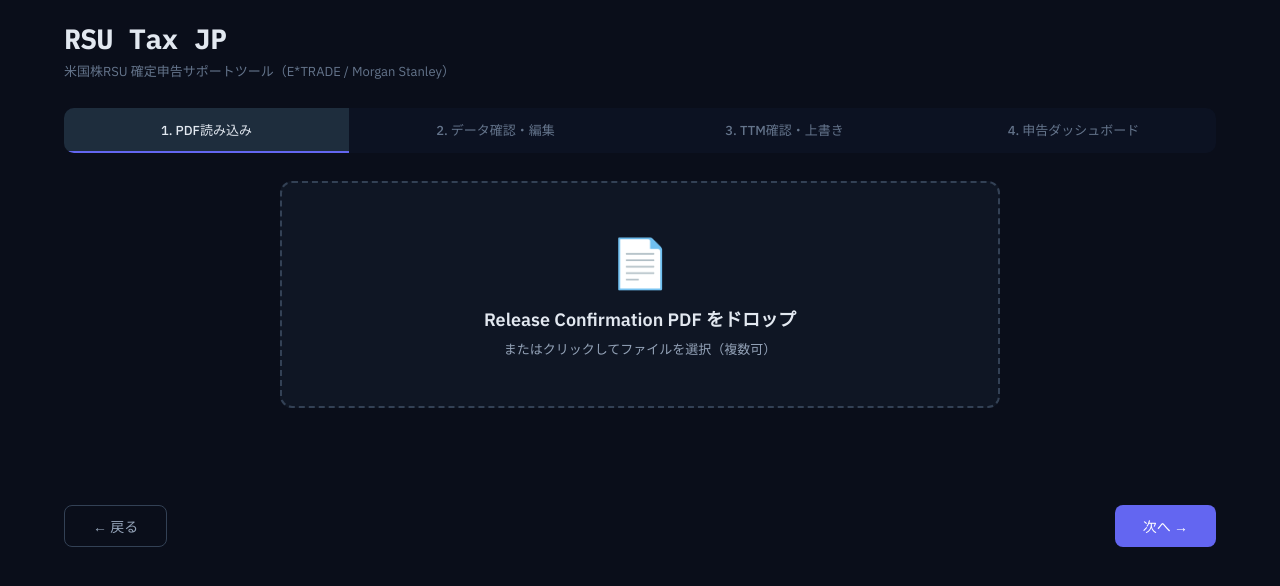
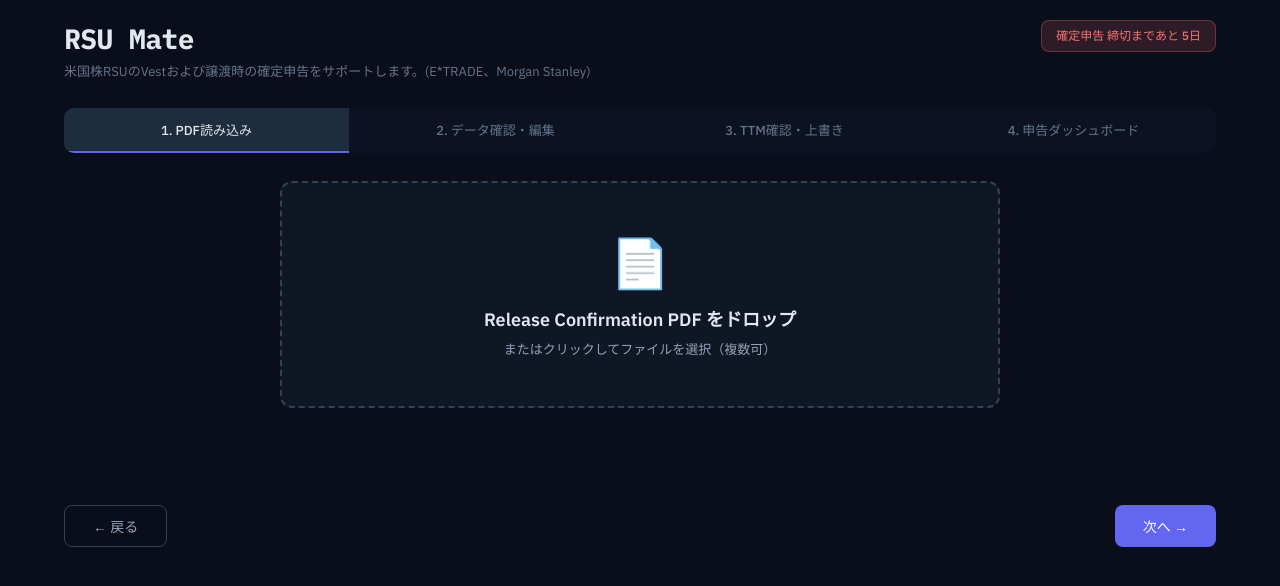
Before and after one commit to dfjrk/rsu2026, a React (Vite) app: page / in a window 1280 px wide. Shown: the top 586 px of the page. Built offline with nearby package versions, Linux system fonts and the light colour scheme.

Commit message:
feat: アプリ名を「RSU Mate」に変更、カウントダウン追加
- アプリ名をRSU Tax JP → RSU Mateに変更
- サブタイトルを更新
- 確定申告締切日(2026/3/16)までのカウントダウンをヘッダーに常時表示

```diff
--- a/index.html
+++ b/index.html
@@ -3,7 +3,7 @@
   <head>
     <meta charset="UTF-8" />
     <meta name="viewport" content="width=device-width, initial-scale=1.0" />
-    <title>RSU Tax JP — 確定申告サポート</title>
+    <title>RSU Mate — 確定申告サポート</title>
   </head>
   <body>
     <div id="root"></div>
--- a/src/App.jsx
+++ b/src/App.jsx
@@ -1,4 +1,4 @@
-import { useState } from "react";
+import { useState, useMemo } from "react";
 import { useTransactions } from "./lib/useTransactions";
 import PdfDropZone from "./components/PdfDropZone";
 import TransactionEditor from "./components/TransactionEditor";
@@ -126,6 +126,15 @@ export default function App() {
 
   const hasData = vestData.length > 0 || tradeData.length > 0;
 
+  const deadline = useMemo(() => {
+    const target = new Date(2026, 2, 16); // 2026/03/16
+    const today = new Date();
+    today.setHours(0, 0, 0, 0);
+    target.setHours(0, 0, 0, 0);
+    const diff = Math.ceil((target - today) / (1000 * 60 * 60 * 24));
+    return diff;
+  }, []);
+
   const stepCompleted = (s) => {
     if (s === 1) return hasData;
     if (s === 2) return hasData;
@@ -139,10 +148,51 @@ export default function App() {
       <div style={styles.app}>
         <div style={styles.header}>
           <div>
-            <div style={styles.title}>RSU Tax JP</div>
+            <div style={styles.title}>RSU Mate</div>
             <div style={styles.subtitle}>
-              米国株RSU 確定申告サポートツール（E*TRADE / Morgan Stanley）
+              米国株RSUのVestおよび譲渡時の確定申告をサポートします。(E*TRADE、Morgan Stanley)
             </div>
+          </div>
+          <div style={{ display: "flex", alignItems: "center", gap: 12 }}>
+            <div
+              style={{
+                fontSize: 12,
+                fontFamily: "'IBM Plex Sans', sans-serif",
+                fontWeight: 500,
+                padding: "6px 14px",
+                borderRadius: 8,
+                background:
+                  deadline <= 0
+                    ? "rgba(100,116,139,0.15)"
+                    : deadline <= 7
+                      ? "rgba(248,113,113,0.15)"
+                      : deadline <= 30
+                        ? "rgba(251,191,36,0.15)"
+                        : "rgba(74,222,128,0.1)",
+                color:
+                  deadline <= 0
+                    ? "#94a3b8"
+                    : deadline <= 7
+                      ? "#f87171"
+                      : deadline <= 30
+                        ? "#fbbf24"
+                        : "#4ade80",
+                border: `1px solid ${
+                  deadline <= 0
+                    ? "rgba(100,116,139,0.3)"
+                    : deadline <= 7
+                      ? "rgba(248,113,113,0.3)"
+                      : deadline <= 30
+                        ? "rgba(251,191,36,0.3)"
+                        : "rgba(74,222,128,0.2)"
+                }`,
+                maxWidth: 320,
+                lineHeight: 1.5,
+              }}
+            >
+              {deadline > 0
+                ? `確定申告 締切まであと ${deadline}日`
+                : "2025年分の確定申告は締切です。念の為、税務署へご確認ください。"}
             </div>
             {hasData && (
               <button
@@ -155,6 +205,7 @@ export default function App() {
                 リセット
               </button>
             )}
+          </div>
         </div>
 
         <div style={styles.stepBar}>
```
Also changed, not shown: 1 other file (tests, documents, lock files or other folders). Lines whose indentation alone changed are shown as unchanged.
